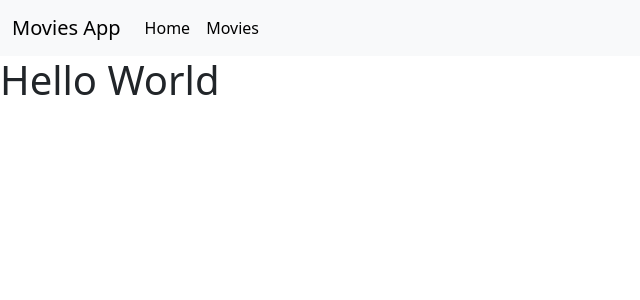
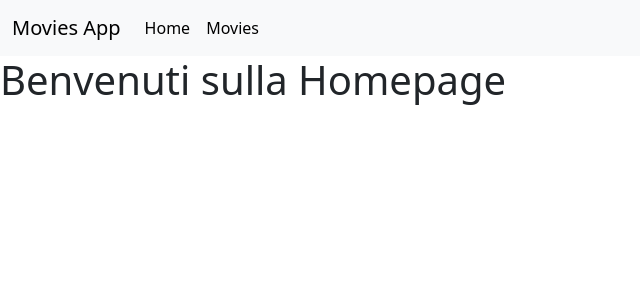
Before and after one commit to ilariamotta/webapp-react, a React (Vite) app: page / in a window 1280 px wide. Shown: the top 300 px of the page, without its empty margins (0-640 px from the left). Built offline with nearby package versions, Linux system fonts and the light colour scheme.

Commit message:
feat: creazione pagine e relative rotte

```diff
--- a/src/App.jsx
+++ b/src/App.jsx
@@ -1,13 +1,22 @@
+import { BrowserRouter, Route, Routes } from 'react-router-dom';
 import { useState } from 'react'
-import './App.css'
+import AppLayout from './layouts/AppLayout';
 import Header from './components/Header'
+import Homepage from './pages/Homepage';
+import MoviesPage from './pages/MoviesPage';
 
 function App() {
 const nomeApp = "Movies App";
   return (
     <>
-    <Header nomeApp={nomeApp} />
-    <h1>Hello World</h1>
+<BrowserRouter>
+<Routes>
+<Route element={<AppLayout nomeApp={nomeApp}/>}>
+<Route element={<Homepage/>} path="/"/>
+<Route element={<MoviesPage/>} path="/movies"/>
+</Route>
+</Routes>
+</BrowserRouter>
     </>
   )
 }
--- a/src/components/Header.jsx
+++ b/src/components/Header.jsx
@@ -1,3 +1,5 @@
+import { NavLink } from "react-router-dom"
+
 export default function Header({ nomeApp }) {
     const headerLinks = [
         { title: "Home", path: "/" },
@@ -15,7 +17,7 @@ export default function Header({ nomeApp }) {
                         <ul className="navbar-nav">
                             {headerLinks.map((link, index) => {
                                 return <li className="nav-item" key={index}>
-                                    <a className="nav-link active" aria-current="page" href={link.path}>{link.title}</a>
+                                    <NavLink className="nav-link active" aria-current="page" to={link.path}>{link.title}</NavLink>
                                 </li>
                             })}
                         </ul>
--- /dev/null
+++ b/src/layouts/AppLayout.jsx
@@ -0,0 +1,11 @@
+import { Outlet } from "react-router-dom";
+import Header from "../components/Header";
+
+export default function AppLayout({nomeApp}) {
+    return (
+        <>
+        <Header nomeApp={nomeApp} />
+        <Outlet />
+        </>
+    )
+}
--- /dev/null
+++ b/src/pages/Homepage.jsx
@@ -0,0 +1,5 @@
+export default function Homepage() {
+    return (
+        <h1>Benvenuti sulla Homepage</h1>
+    )
+}
--- /dev/null
+++ b/src/pages/MoviesPage.jsx
@@ -0,0 +1,5 @@
+export default function MoviesPage() {
+    return (
+        <h1>Lista dei film</h1>
+    )
+}
```
